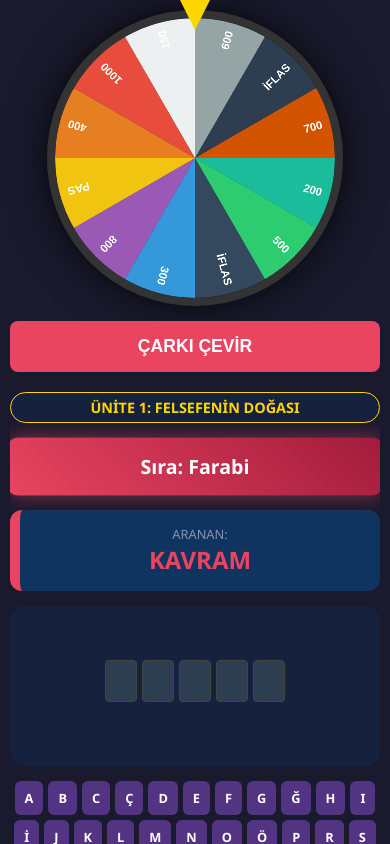
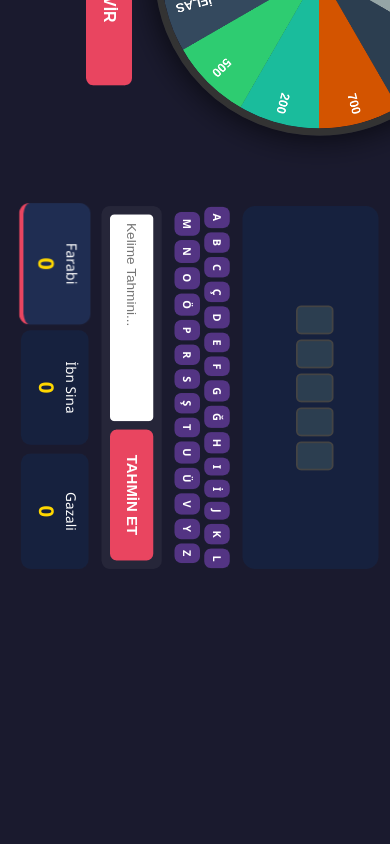
Before and after one commit to komubaba/CarkiFelsefe, a plain HTML site: page index.htm in a window 390 px wide. Both pictures are taken after a click on the button "OYUNU BAŞLAT". Drawn offline with Linux system fonts and the light colour scheme.

Commit message:
Update index.htm

```diff
--- a/index.htm
+++ b/index.htm
@@ -21,93 +21,116 @@
             display: flex;
             justify-content: center;
             align-items: center;
-            min-height: 100vh;
-            overflow-x: hidden;
+            height: 100vh;
+            width: 100vw;
+            overflow: hidden;
         }
 
-        /* --- MODAL --- */
         #custom-modal {
             display: none;
             position: fixed;
             inset: 0;
             background: var(--modal-bg);
-            z-index: 2000;
+            z-index: 2000; /* Daha yüksek z-index */
             justify-content: center;
             align-items: center;
-            padding: 20px;
         }
 
         #modal-content {
             background: var(--panel-color);
-            padding: 30px;
+            padding: 40px;
             border-radius: 20px;
             border: 3px solid var(--accent-color);
             text-align: center;
-            max-width: 90%;
+            max-width: 450px;
             box-shadow: 0 0 50px var(--accent-color);
         }
 
-        /* --- SETUP SCREEN --- */
+        #modal-msg { font-size: 1.5rem; margin-bottom: 25px; font-weight: bold; white-space: pre-line; }
+
         #setup-screen {
             position: fixed;
             inset: 0;
             background: radial-gradient(circle, #16213e, #1a1a2e);
-            z-index: 1000;
+            z-index: 1500;
             display: flex;
             flex-direction: column;
             justify-content: center;
             align-items: center;
             gap: 15px;
-            padding: 20px;
-            text-align: center;
         }
 
-        .input-group { width: 100%; max-width: 320px; }
+        .input-group { display: flex; flex-direction: column; align-items: center; width: 100%; }
         input, select {
             padding: 12px; border-radius: 8px; border: 2px solid #333;
-            width: 100%; font-size: 1rem; box-sizing: border-box;
+            width: 320px; font-size: 1rem; background: white; color: #333;
         }
 
         button { padding: 15px 30px; cursor: pointer; background: var(--accent-color); color: white; border: none; border-radius: 8px; font-weight: bold; font-size: 1.1rem; }
 
-        /* --- GAME CONTAINER (DESKTOP DEFAULT) --- */
+        /* ANA OYUN KONTEYNERI */
         #game-container {
             display: none;
-            width: 100%;
-            max-width: 1400px;
-            padding: 20px;
+            width: 95vw;
+            height: 90vh;
             box-sizing: border-box;
             grid-template-columns: 650px 1fr;
             gap: 40px;
             align-items: center;
             justify-content: center;
+            z-index: 10;
         }
 
         .wheel-section { display: flex; flex-direction: column; align-items: center; position: relative; }
-        #wheel-canvas { width: 600px; height: 600px; border-radius: 50%; border: 15px solid #333; box-shadow: 0 0 40px rgba(0,0,0,0.8); max-width: 100%; height: auto; }
-        #pointer { position: absolute; top: -20px; z-index: 100; width: 40px; fill: #ffd700; transform: rotate(180deg); }
+        #wheel-canvas { width: 650px; height: 650px; border-radius: 50%; border: 15px solid #333; box-shadow: 0 0 40px rgba(0,0,0,0.8); }
+        #pointer { position: absolute; top: -30px; z-index: 100; width: 50px; fill: #ffd700; transform: rotate(180deg); }
 
-        .display-section { display: flex; flex-direction: column; gap: 15px; width: 100%; overflow: hidden; }
+        .display-section { display: flex; flex-direction: column; gap: 15px; width: 100%; max-width: 600px;}
 
         #unit-display {
-            background: #16213e; color: #ffd700; padding: 5px 15px; border-radius: 20px;
-            font-size: 0.9rem; font-weight: bold; border: 1px solid #ffd700;
+            background: #16213e;
+            color: #ffd700;
+            padding: 5px 15px;
+            border-radius: 20px;
+            font-size: 0.9rem;
+            font-weight: bold;
+            display: inline-block;
+            margin-bottom: 5px;
+            border: 1px solid #ffd700;
         }
 
         #game-status-box {
             background: linear-gradient(45deg, #e94560, #a21b3c);
-            color: white; padding: 15px; border-radius: 12px; text-align: center;
-            font-weight: 900; font-size: 1.2rem; box-shadow: 0 0 20px rgba(233, 69, 96, 0.5);
+            color: white;
+            padding: 15px;
+            border-radius: 12px;
+            text-align: center;
+            font-weight: 900;
+            font-size: 1.2rem;
+            min-height: 30px;
+            box-shadow: 0 0 20px rgba(233, 69, 96, 0.5);
+            border: 3px solid rgba(255,255,255,0.3);
+            text-shadow: 2px 2px 4px rgba(0,0,0,0.5);
             animation: pulse 2s infinite;
         }
 
-        @keyframes pulse { 0% { transform: scale(1); } 50% { transform: scale(1.02); } 100% { transform: scale(1); } }
+        @keyframes pulse {
+            0% { transform: scale(1); }
+            50% { transform: scale(1.02); }
+            100% { transform: scale(1); }
+        }
 
         #category-info {
-            background: #0f3460; padding: 15px; border-radius: 12px; text-align: center;
+            background: #0f3460;
+            padding: 15px;
+            border-radius: 12px;
+            text-align: center;
+            font-size: 1.5rem;
             border-left: 10px solid var(--accent-color);
         }
-        #type-value { color: var(--accent-color); font-weight: 900; font-size: 1.5rem; }
+
+        #type-label { color: #8892b0; font-size: 0.9rem; display: block; margin-bottom: 2px; font-weight: bold; letter-spacing: 2px;}
+        #type-value { color: var(--accent-color); font-weight: 900; text-transform: uppercase; }
 
         #puzzle-board {
             background: #16213e; padding: 20px; border-radius: 15px;
@@ -115,54 +138,67 @@
             gap: 10px; min-height: 120px; align-content: center;
         }
 
-        .word-group { display: flex; gap: 5px; white-space: nowrap; margin-bottom: 10px; }
+        .word-group { display: flex; gap: 6px; white-space: nowrap; margin-bottom: 10px; }
 
         .letter-box {
             width: 40px; height: 55px; background: #fff; color: #000;
             display: flex; justify-content: center; align-items: center;
-            font-size: 1.8rem; font-weight: bold; border-radius: 4px; visibility: hidden;
+            font-size: 1.8rem; font-weight: bold; border-radius: 6px;
+            visibility: hidden;
         }
         .letter-box.revealed { visibility: visible; animation: flip 0.6s; }
-        .letter-box.hidden { visibility: visible; background: #2c3e50; color: transparent; border: 1px solid #444; }
+        .letter-box.hidden { visibility: visible; background: #2c3e50; color: transparent; border: 2px solid #444; }
+
+        @keyframes flip { from { transform: rotateY(90deg); } to { transform: rotateY(0); } }
 
         #alphabet { display: flex; flex-wrap: wrap; gap: 5px; justify-content: center; }
-        .alpha-key { padding: 10px 14px; background: #533483; border-radius: 6px; cursor: pointer; font-weight: bold; }
+        .alpha-key { padding: 10px 14px; background: #533483; border-radius: 8px; cursor: pointer; font-weight: bold; font-size: 1rem; }
         .alpha-key.used { background: #111; color: #444; pointer-events: none; opacity: 0.5; }
 
-        .guess-area { display: flex; gap: 10px; width: 100%; }
-        .guess-area input { flex: 1; padding: 10px; border-radius: 5px; border: none; }
+        .guess-area {
+            display: flex; justify-content: center; gap: 10px;
+            padding: 10px; background: rgba(255,255,255,0.05); border-radius: 10px;
+        }
+        .guess-area input { flex: 1; padding: 10px; border-radius: 5px; border: none; font-size: 1rem; }
 
         #players-row { display: grid; grid-template-columns: repeat(3, 1fr); gap: 10px; }
-        .player-card { background: var(--panel-color); padding: 10px; border-radius: 10px; text-align: center; border-bottom: 4px solid transparent; font-size: 0.8rem; }
-        .player-card.active { border-color: var(--accent-color); background: #1f2d52; }
-        .score { font-size: 1.2rem; color: #ffd700; font-weight: bold; }
+        .player-card { background: var(--panel-color); padding: 10px; border-radius: 12px; text-align: center; border-bottom: 5px solid transparent; }
+        .player-card.active { border-color: var(--accent-color); background: #1f2d52; transform: scale(1.05); transition: 0.3s; }
+        .score { font-size: 1.5rem; color: #ffd700; font-weight: bold; }
 
-        /* --- MOBILE RESPONSIVE LOGIC --- */
+        .footer-credit {
+            position: absolute; bottom: 10px; font-size: 0.7rem; color: rgba(255, 255, 255, 0.3);
+            left: 50%; transform: translateX(-50%);
+        }
+
+        /* MOBIL MANTIK: DÖNDÜRME VE ÖLÇEKLENDİRME */
         @media screen and (max-width: 1024px) {
-            #game-container {
-                grid-template-columns: 1fr; /* Üst üste diz */
-                padding: 10px;
-                gap: 20px;
-                overflow-y: auto;
-                height: 100vh;
-                align-items: flex-start;
+            body { background: #1a1a2e; }
+
+            #game-container, #setup-screen, #custom-modal {
+                transform: rotate(90deg);
+                transform-origin: center center;
+                width: 100vh !important;
+                height: 100vw !important;
+                position: fixed;
+                top: 0; left: 0;
             }
 
-            #wheel-canvas { width: 350px; height: 350px; }
-            .letter-box { width: 30px; height: 40px; font-size: 1.2rem; }
+            #game-container {
+                display: none; /* JS ile grid yapılacak */
+                grid-template-columns: 1fr 1fr !important;
+                gap: 20px !important;
+                padding: 20px !important;
+                align-items: center;
+            }
+
+            #wheel-canvas { width: 350px !important; height: 350px !important; border-width: 8px; }
+            .letter-box { width: 30px !important; height: 40px !important; font-size: 1.2rem !important; }
+            .alpha-key { padding: 6px 8px !important; font-size: 0.8rem !important; }
+            #game-status-box { font-size: 1rem; padding: 10px; }
+            #category-info { font-size: 1.1rem; padding: 10px; }
             #setup-screen h1 { font-size: 2.5rem !important; }
-        }
-
-        @media screen and (max-width: 480px) {
-            #wheel-canvas { width: 280px; height: 280px; border-width: 8px; }
-            .alpha-key { padding: 8px 10px; font-size: 0.8rem; }
-            .player-card { padding: 5px; }
-            .score { font-size: 1rem; }
-        }
-
-        .footer-credit {
-            margin-top: 10px; font-size: 0.7rem; color: rgba(255, 255, 255, 0.3);
-            text-align: center; width: 100%;
+            input, select { width: 250px; }
         }
     </style>
 </head>
@@ -176,7 +212,7 @@
     </div>
 
     <div id="setup-screen">
-        <h1 style="font-size: 4rem; color: var(--accent-color); margin-bottom: 10px;">Çark-ı Felsefe</h1>
+        <h1 style="font-size: 4rem; color: var(--accent-color); margin-bottom: 20px;">Çark-ı Felsefe</h1>
         <div class="input-group"><input type="text" id="p1" placeholder="1. Yarışmacı" value="Farabi"></div>
         <div class="input-group"><input type="text" id="p2" placeholder="2. Yarışmacı" value="İbn Sina"></div>
         <div class="input-group"><input type="text" id="p3" placeholder="3. Yarışmacı" value="Gazali"></div>
@@ -207,7 +243,7 @@
         <div class="wheel-section">
             <svg id="pointer" viewBox="0 0 100 100"><path d="M50 0 L100 100 L0 100 Z"/></svg>
             <canvas id="wheel-canvas" width="650" height="650"></canvas>
-            <button id="spin-btn" style="margin-top:15px; width: 100%;" onclick="spinWheel()">ÇARKI ÇEVİR</button>
+            <button id="spin-btn" style="margin-top:25px; padding: 15px 70px;" onclick="spinWheel()">ÇARKI ÇEVİR</button>
         </div>
 
         <div class="display-section">
@@ -216,14 +252,14 @@
             </div>
             <div id="game-status-box">OYUN BAŞLATILDI...</div>
             <div id="category-info">
-                <span id="type-label" style="font-size: 0.8rem; display: block; color: #8892b0;">ARANAN:</span>
+                <span id="type-label">ARANAN:</span>
                 <span id="type-value">YÜKLENİYOR...</span>
             </div>
             <div id="puzzle-board"></div>
             <div id="alphabet"></div>
             <div class="guess-area">
                 <input type="text" id="solve-input" placeholder="Kelime Tahmini...">
-                <button onclick="solvePuzzle()">TÖ</button>
+                <button onclick="solvePuzzle()">TAHMİN ET</button>
             </div>
             <div id="players-row">
                 <div class="player-card" id="card-0"><div id="name-0"></div><div class="score" id="score-0">0</div></div>
@@ -238,7 +274,7 @@
     <audio id="snd-wrong" src="yanlış cevap.mp3"></audio>
 
     <script>
-        // JS Kodunun iç mekaniği korunmuştur
+        // Oyun mantığı ve fonksiyonları (İçerik değişmedi, sadece mobil uyum JS eklendi)
         const unitQuestions = {
             U1: [{type:"KAVRAM", text:"PHYSIS"}, {type:"FİLOZOF", text:"THALES"}, {type:"KAVRAM", text:"ARKHE"}, {type:"FELSEFİ AKIM", text:"RASYONALİZM"}, {type:"FİLOZOF", text:"ANAXIMANDROS"}],
             U2: [{type:"KAVRAM", text:"TÜMDENGELİM"}, {type:"KAVRAM", text:"ÖNCÜL"}, {type:"KAVRAM", text:"GEÇERLİLİK"}, {type:"KAVRAM", text:"TÜMEVARIM"}, {type:"FİLOZOF SÖZÜ", text:"BİLEN DENETLER"}],
@@ -258,9 +294,23 @@
         let currentPlayer = 0, currentValue = 0, currentQuestion = null, rotation = 0;
         let revealedLetters = [], currentRound = 1, maxRounds = 3, canSpin = true, canGuess = false, currentQuestionsList = [];
 
+        // Dinamik Ölçeklendirme JS
+        window.addEventListener('load', function() {
+            if (window.innerWidth <= 1024) {
+                const wheel = document.querySelector('.wheel-section');
+                const display = document.querySelector('.display-section');
+                if(wheel) wheel.style.transform = "scale(0.9)";
+                if(display) display.style.transform = "scale(0.85)";
+            }
+        });
+
         function showMessage(msg) {
             const statusBox = document.getElementById("game-status-box");
-            if (statusBox) statusBox.innerText = msg;
+            if (statusBox) {
+                statusBox.innerText = msg;
+                statusBox.style.backgroundColor = "#ff4d4d";
+                setTimeout(() => { statusBox.style.backgroundColor = "#e94560"; }, 500);
+            }
             if (msg.includes("BİTTİ") || msg.includes("KAZANAN")) {
                 document.getElementById("modal-msg").innerText = msg;
                 document.getElementById("custom-modal").style.display = "flex";
@@ -269,12 +319,13 @@
 
         function closeModal() {
             document.getElementById("custom-modal").style.display = "none";
-            if(document.querySelector("#custom-modal button").innerText === "ANA MENÜYE DÖN") location.reload();
+            if(document.querySelector("#custom-modal button").innerText === "ANA MENÜYE DÖN") {
+                location.reload();
+            }
         }
 
         function drawWheel() {
-            const canvas = document.getElementById("wheel-canvas");
-            const ctx = canvas.getContext("2d");
+            const ctx = document.getElementById("wheel-canvas").getContext("2d");
             const arc = (Math.PI * 2) / segments.length;
             ctx.clearRect(0, 0, 650, 650);
             segments.forEach((seg, i) => {
@@ -308,7 +359,8 @@
             }
             revealedLetters = [];
             document.getElementById("type-value").innerText = currentQuestion.type;
-            initAlphabet(); renderBoard();
+            initAlphabet();
+            renderBoard();
         }
 
         function renderBoard() {
@@ -364,10 +416,10 @@
                 const count = currentQuestion.text.split(char).length - 1;
                 players[currentPlayer].score += (currentValue * count);
                 renderBoard(); canGuess = false; canSpin = true; updateUI();
-                checkWin();
+                if (checkWin()) return;
             } else {
                 const snd = document.getElementById("snd-wrong"); if(snd) snd.play();
-                showMessage(`Harf Yok!`); setTimeout(nextTurn, 1200);
+                showMessage(`Seçilen Harf Yok!`); setTimeout(nextTurn, 1200);
             }
         }
 
@@ -410,7 +462,7 @@
                 if(currentRound >= maxRounds) {
                     let winner = players[0];
                     players.forEach(p => { if(p.score > winner.score) winner = p; });
-                    const finalMsg = `🏆 OYUN BİTTİ! 🏆\n\nTEBRİKLER ${winner.name.toUpperCase()}!`;
+                    const finalMsg = `🏆 OYUN BİTTİ! 🏆\n\nTEBRİKLER ${winner.name.toUpperCase()}!\nToplam Puan: ${winner.score}`;
                     document.getElementById("modal-msg").innerText = finalMsg;
                     document.querySelector("#custom-modal button").innerText = "ANA MENÜYE DÖN";
                     document.getElementById("custom-modal").style.display = "flex";
```
